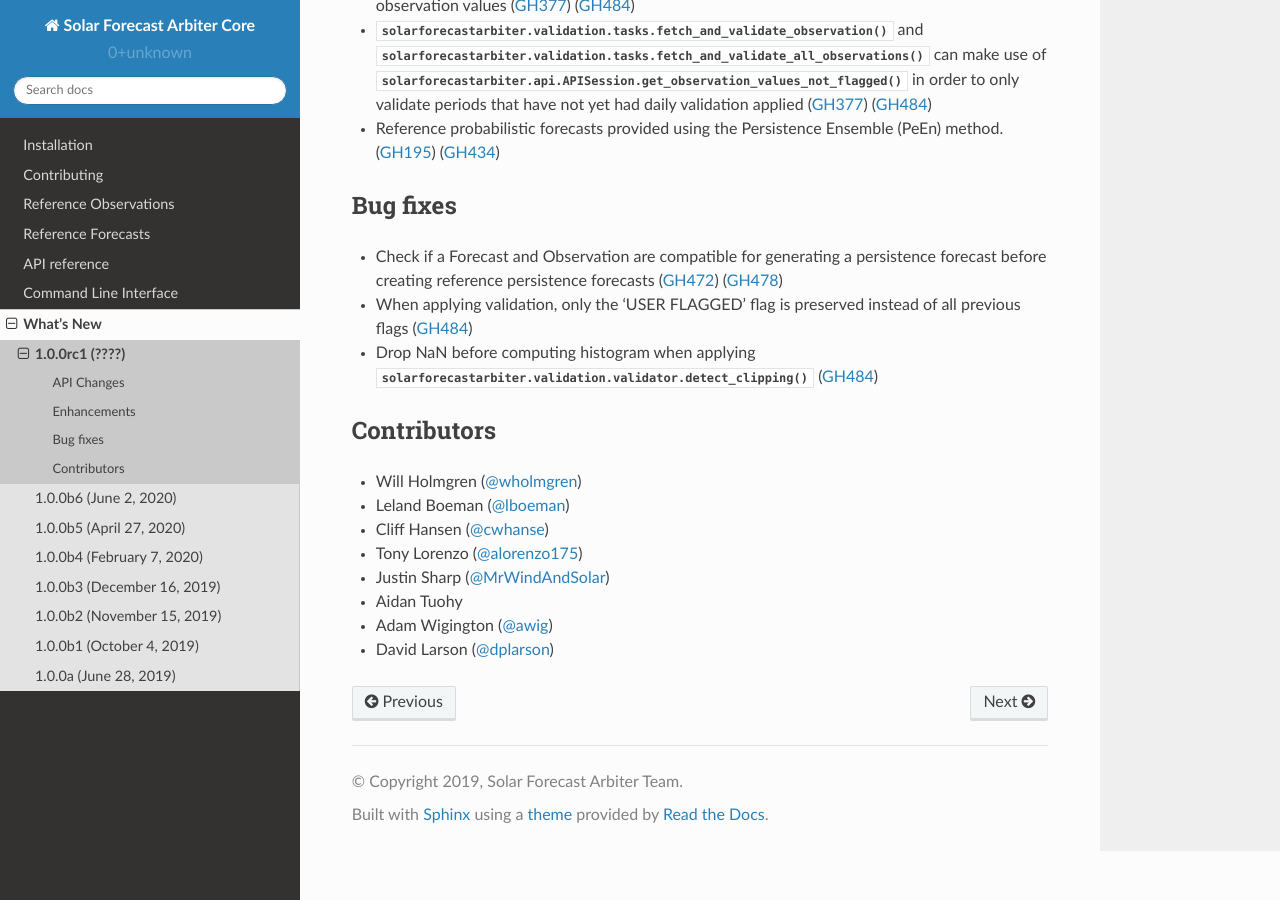
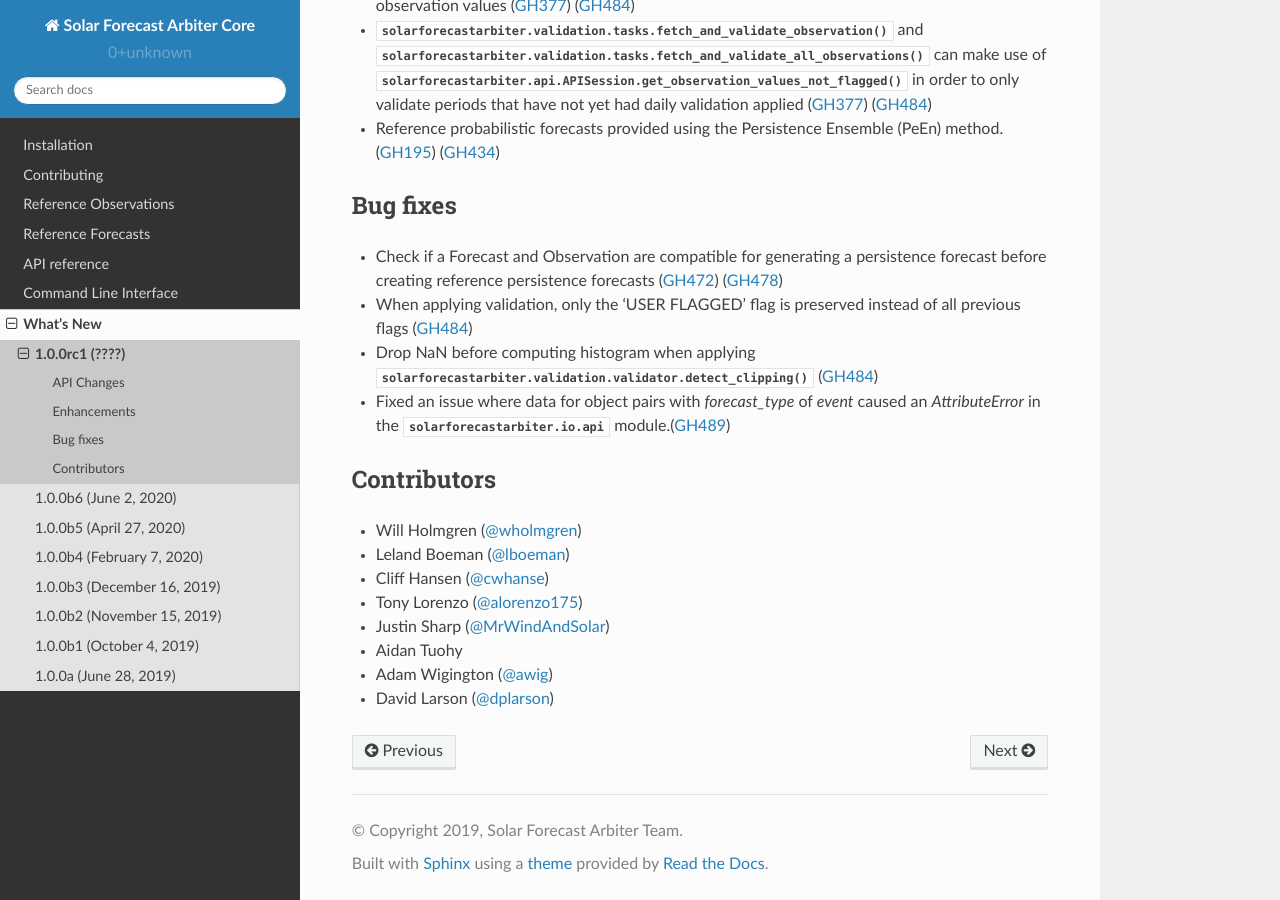
Before and after one commit to SolarArbiter/solarforecastarbiter-core, a Sphinx documentation site: the page built from docs/source/whatsnew/1.0.0rc1.rst, in a window 1280 px wide and 900 px high, scrolled down 986 px. Built offline with Sphinx 7.4.7 and the Read the Docs theme 2.0.0, drawn with Linux system fonts in a browser that asks for light colours.

Commit message:
document in whatsnew

```diff
--- a/docs/source/whatsnew/1.0.0rc1.rst
+++ b/docs/source/whatsnew/1.0.0rc1.rst
@@ -60,6 +60,9 @@ Bug fixes
 * Drop NaN before computing histogram when applying
   :py:func:`solarforecastarbiter.validation.validator.detect_clipping`
   (:pull:`484`)
+* Fixed an issue where data for object pairs with `forecast_type` of `event`
+  caused an `AttributeError` in the
+  :py:mod:`solarforecastarbiter.io.api` module.(:pull:`489`)
 
 
 Contributors
```
